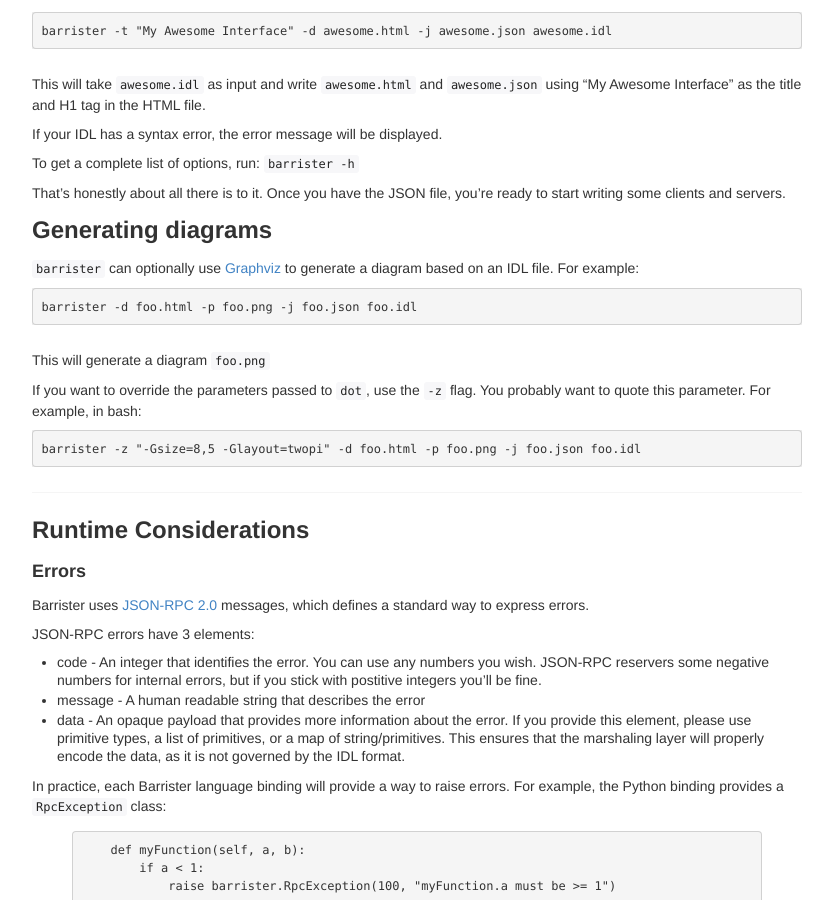
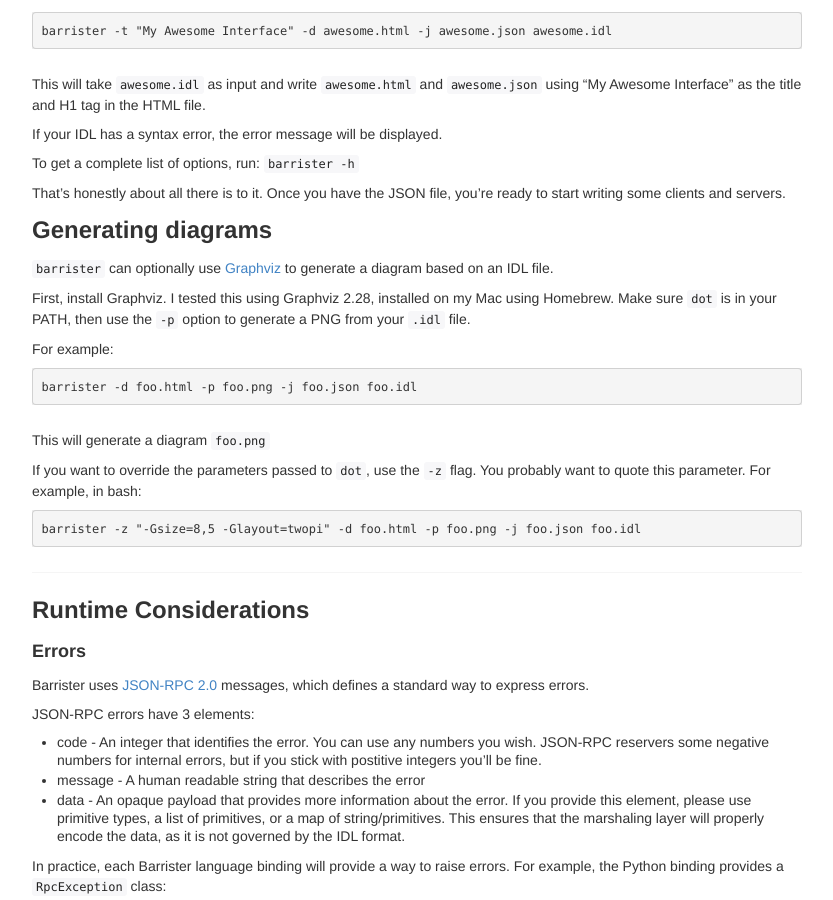
Before and after one commit to coopernurse/barrister-site, a Jekyll site: the page built from docs.md, in a window 1280 px wide and 900 px high, scrolled down 4416 px. Shown: the whole window, without its empty margins (223-1056 px from the left). Built offline with Jekyll 4.4.1, drawn with Linux system fonts in a browser that asks for light colours; Markdown is read by kramdown in place of the engine named in the settings.

Commit message:
add note to install Graphviz

```diff
--- a/docs.md
+++ b/docs.md
@@ -255,7 +255,12 @@
 ## Generating diagrams
 
 `barrister` can optionally use [Graphviz](http://www.graphviz.org/) to generate a diagram based on an
-IDL file.  For example:
+IDL file.
+
+First, install Graphviz. I tested this using Graphviz 2.28, installed on my Mac using Homebrew.  Make
+sure `dot` is in your PATH, then use the `-p` option to generate a PNG from your `.idl` file.
+
+For example:
 
     barrister -d foo.html -p foo.png -j foo.json foo.idl
 
```
